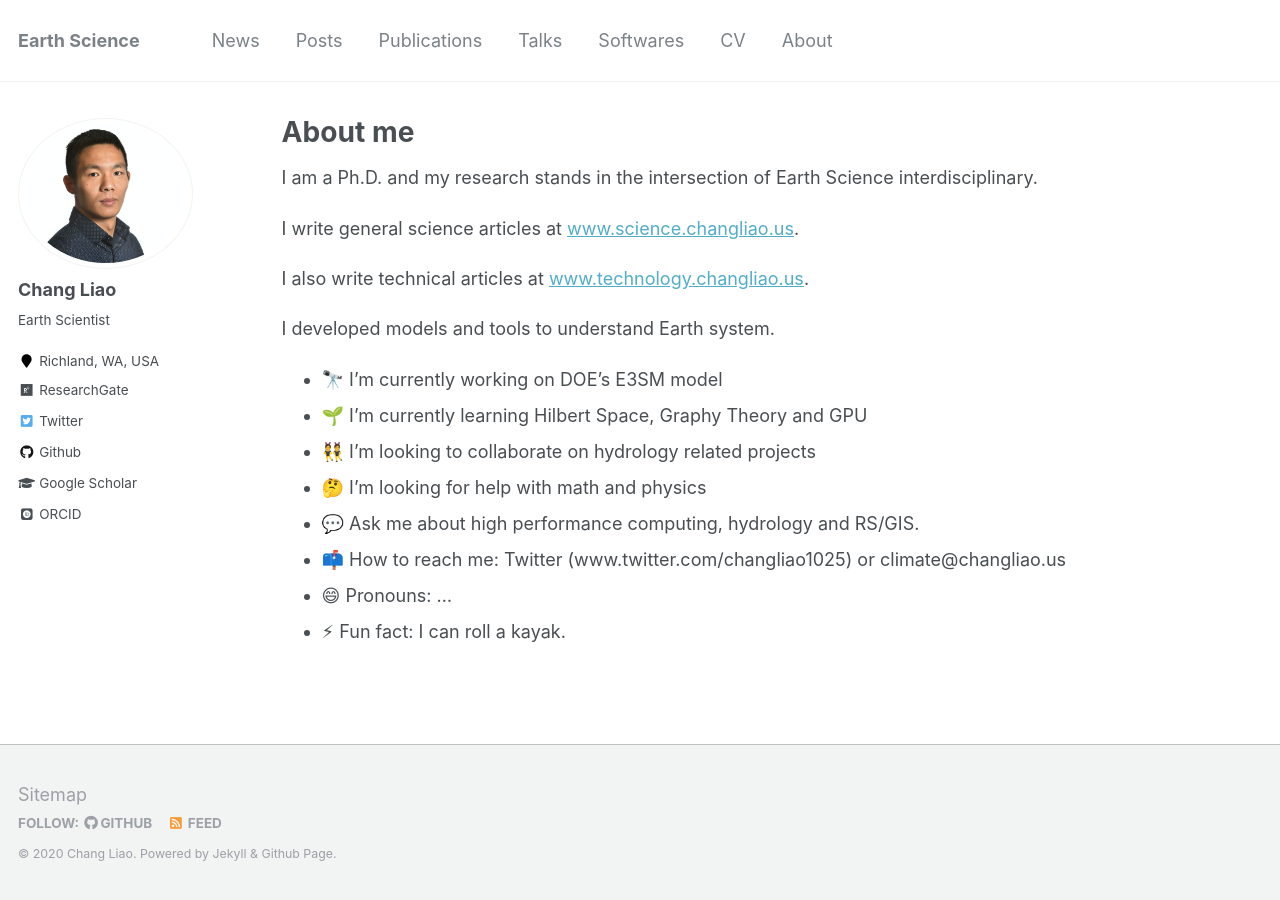
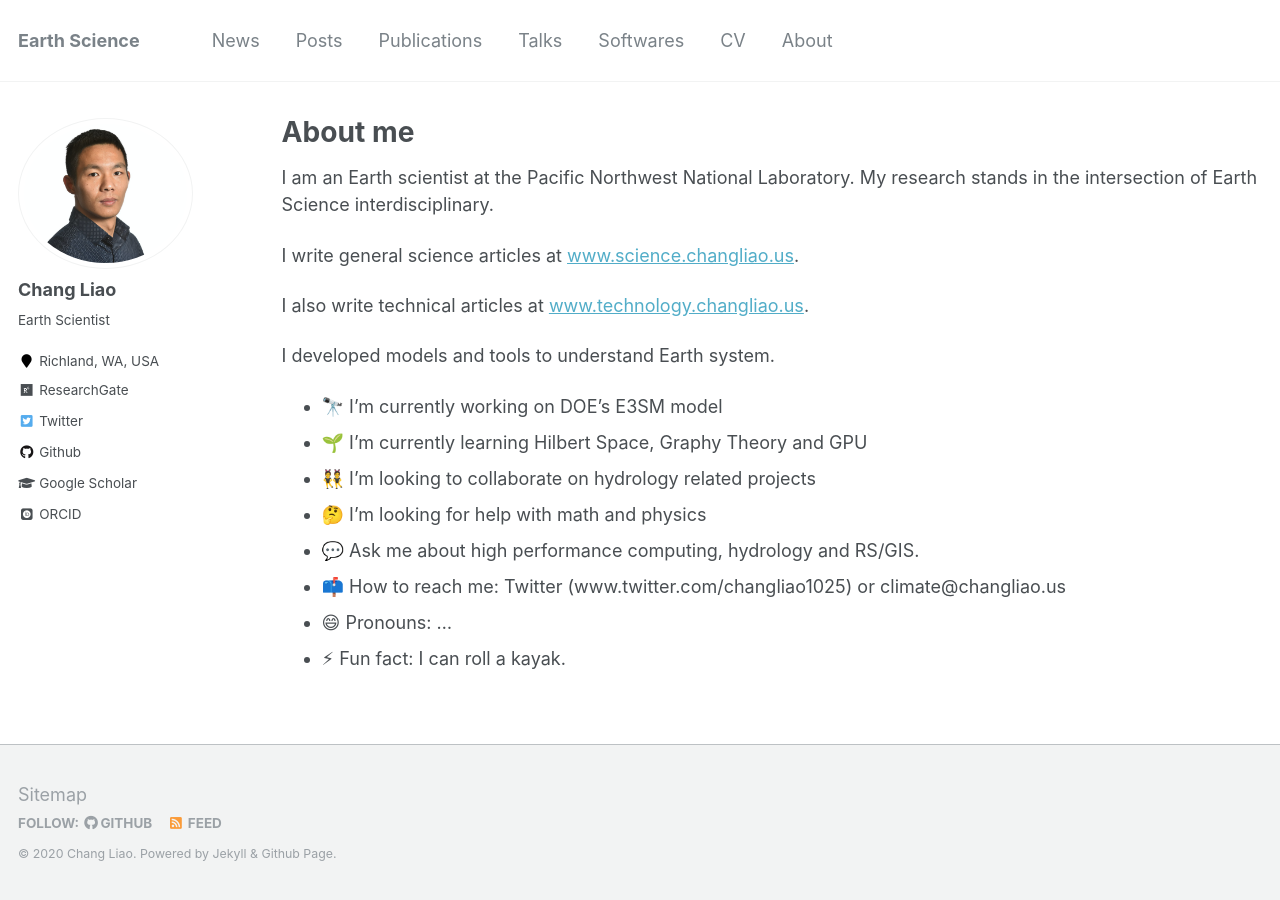
Before and after one commit to changliao/changliao.github.io, a Jekyll site: the page built from _pages/about.md, in a window 1280 px wide. Built offline with Jekyll 4.4.1, drawn with Linux system fonts in a browser that asks for light colours; some web fonts are replaced.

Commit message:
test new ssh

```diff
--- a/_pages/about.md
+++ b/_pages/about.md
@@ -7,7 +7,10 @@ redirect_from:
   - /about
 ---
 
-I am a Ph.D. and my research stands in the intersection of Earth Science interdisciplinary.
+
+
+I am an Earth scientist at the Pacific Northwest National Laboratory.
+My research stands in the intersection of Earth Science interdisciplinary.
 
 I write general science articles at
 [www.science.changliao.us](www.science.changliao.us).
```
